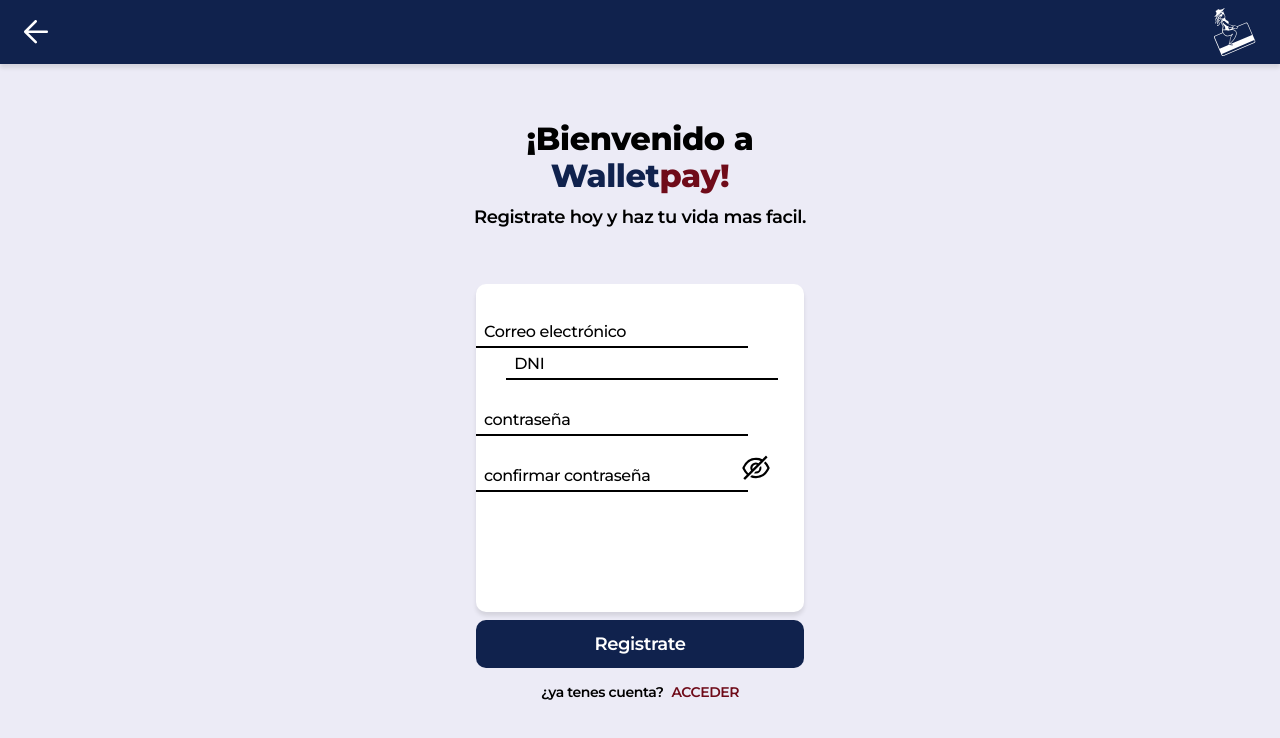
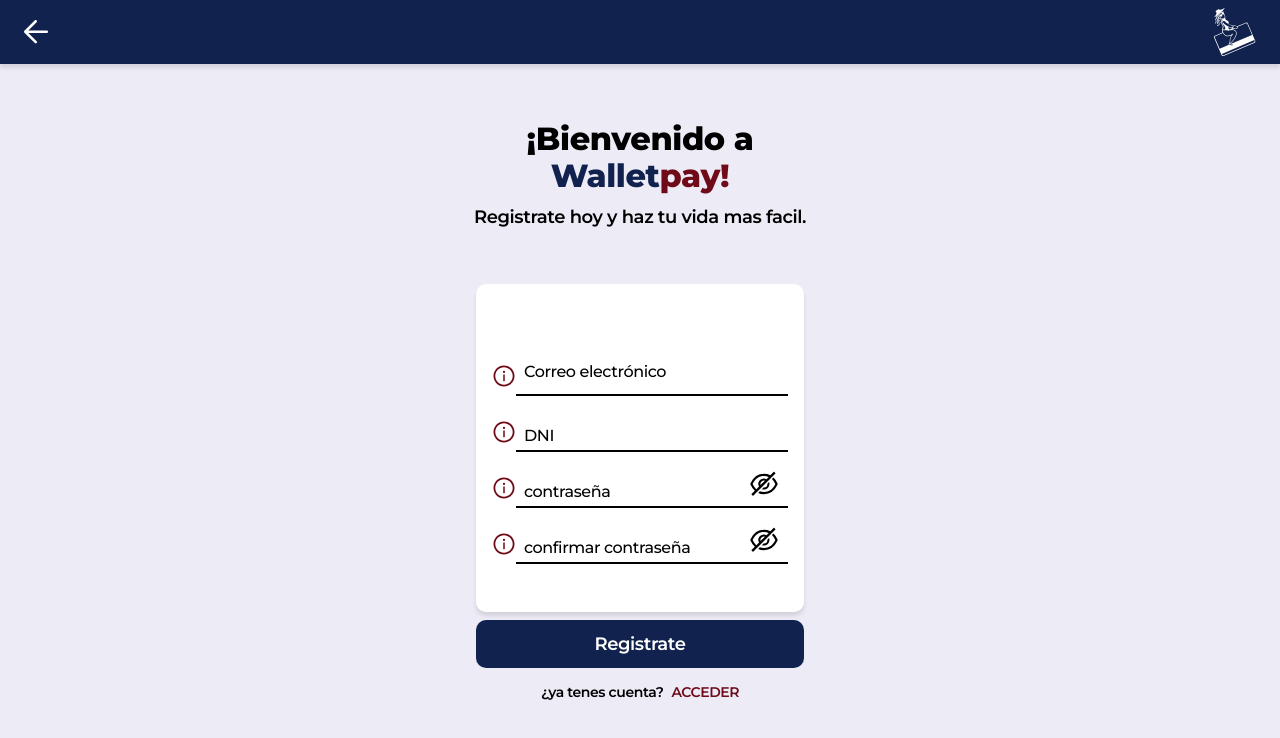
Before and after one commit to No-Country/s8-02-node-react-challenge, a React (Vite) app in the folder mercadoPago/: page /register in a window 1280 px wide. Shown: the top 738 px of the page. Built offline with nearby package versions, Linux system fonts and the light colour scheme.

Commit message:
register parejo??

```diff
--- a/mercadoPago/src/components/register/form-register/index.jsx
+++ b/mercadoPago/src/components/register/form-register/index.jsx
@@ -9,38 +9,52 @@
 
 const FormRegister = ({ handleClick }) => {
   const [showPassword, setShowPassword] = useState(false);
+  const [showPassword2, setShowPassword2] = useState(false);
+
+  const toggleShowPassword2 = () => {
+    setShowPassword2(!showPassword2);
+  };
 
   const toggleShowPassword = () => {
     setShowPassword(!showPassword);
   };
-  const toggleShowPassword1 = () => {
-    setShowPassword(!showPassword);
-  };
 
   return (
-    <form
-
-
-      className="flex flex-col items-center justify-center gap-2"
-    >
-      <div className="w-[328px] h-[328px] bg-white rounded-[10px] shadow-cardShadow flex">
-
-        <div className="flex flex-col  mt-2">
-        <div className="group">
-            <label
-              className="font-semibold text-xs leading-[15px] pl-2 invisible group-hover:visible group-hover:text-[#39528D]"
-              htmlFor="email"
-            >
+    <form className="flex flex-col items-center justify-center gap-2  ">
+      <div className="w-[328px] h-[328px] bg-white rounded-[10px] shadow-cardShadow flex p-8 pl-4">
+        <div className=" ">
+          <AiOutlineInfoCircle
+            onClick={handleClick}
+            className="w-6 h-6 mt-12     text-[#6F0B19]"
+          />
+          <AiOutlineInfoCircle
+            onClick={handleClick}
+            className="w-6 h-6 mt-8    text-[#6F0B19]"
+          />
+          <AiOutlineInfoCircle
+            onClick={handleClick}
+            className="w-6 h-6 mt-8    text-[#6F0B19]"
+          />
+          <AiOutlineInfoCircle
+            onClick={handleClick}
+            className="w-6 h-6 mt-8    text-[#6F0B19]"
+          />
+        </div>
+        <div className="flex flex-col  mt-2  ">
+          <div className="">
+            <div className="group ">
+              <label className="font-semibold text-xs leading-[15px] pl-2 invisible group-hover:visible group-hover:text-[#39528D]">
                 Correo electrónico
               </label>
               <input
                 id="email"
-              className="font-medium text-base leading-[16px] placeholder:text-black h-[32px] w-[272px] pl-2 focus:outline-none border-b-2 border-black group-hover:border-[#39528D] placeholder:focus-visible:invisible"
+                className="font-medium text-base leading-[16px] placeholder:text-black h-[48px] w-[272px] pl-2 focus:outline-none border-b-2 border-black group-hover:border-[#39528D] placeholder:focus-visible:invisible"
                 type="text"
                 // onChange={handleChange}
                 placeholder="Correo electrónico"
                 name="email"
               />
+            </div>
           </div>
 
           <div className="group">
@@ -59,7 +73,7 @@
               name="dni"
             />
           </div>
-          <div className="group">
+          <div className=" relative group">
             <label
               className="font-semibold text-xs leading-[15px] pl-2 invisible group-hover:visible group-hover:text-[#39528D]"
               htmlFor="email"
@@ -69,10 +83,21 @@
             <input
               id="contraseña"
               className="font-medium text-base leading-[16px] placeholder:text-black h-[32px] w-[272px] pl-2 focus:outline-none border-b-2 border-black group-hover:border-[#39528D] placeholder:focus-visible:invisible"
-              type="text"
+              type={showPassword2 ? "text" : "password"}
               placeholder="contraseña"
               name="contraseña"
             />
+            {showPassword2 ? (
+              <AiOutlineEye
+                onClick={toggleShowPassword2}
+                className="absolute w-8 h-8 bottom-2 right-2 group-hover:text-[#39528D]"
+              />
+            ) : (
+              <AiOutlineEyeInvisible
+                onClick={toggleShowPassword2}
+                className="absolute w-8 h-8 bottom-2 right-2 group-hover:text-[#39528D]"
+              />
+            )}
           </div>
           <div className="relative flex group">
             <div>
@@ -92,12 +117,12 @@
               {showPassword ? (
                 <AiOutlineEye
                   onClick={toggleShowPassword}
-                  className="absolute w-8 h-8 bottom-2 right-8 group-hover:text-[#39528D]"
+                  className="absolute w-8 h-8 bottom-2 right-2 group-hover:text-[#39528D]"
                 />
               ) : (
                 <AiOutlineEyeInvisible
                   onClick={toggleShowPassword}
-                  className="absolute w-8 h-8 bottom-2 right-8 group-hover:text-[#39528D]"
+                  className="absolute w-8 h-8 bottom-2 right-2 group-hover:text-[#39528D]"
                 />
               )}
             </div>
@@ -121,120 +146,7 @@
         </Link>
       </div>
     </form>
-    // <div className="flex  flex-col bg-[#ECEBF6] justify-center px-6  ">
-    //   <div className="bg-white rounded-md shadow-inner  ">
-    //     <form className="space-y-6 p-2">
-    //       <div className="group flex justify-center items-center">
-    //         <AiOutlineInfoCircle
-    //           onClick={handleClick}
-    //           className="w-8 h-8 text-[#6F0B19]"
-    //         />
-    //         <div className="relative">
-    //           <label
-    //             className="font-semibold text-xs leading-[15px] pl-2 invisible group-hover:visible group-hover:text-[#39528D]"
-    //             htmlFor="email"
-    //           >
-    //             Correo electrónico
-    //           </label>
-    //           <input
-    //             id="Correo electrónico"
-    //             className="font-medium text-base leading-[16px] placeholder:text-black h-[32px] w-[272px] pl-2 focus:outline-none border-b-2 border-black group-hover:border-[#39528D] placeholder:focus-visible:invisible"
-    //             type="text"
-    //             placeholder="Correo electrónico"
-    //           />
-    //         </div>
-    //       </div>
-    //       <div className="group flex justify-center items-center">
-    //         <AiOutlineInfoCircle
 
-    //           className="w-6 h-6  text-[#6F0B19]"
-    //         />
-    //         <div className="relative">
-    //           <label className="font-semibold text-xs leading-[15px] pl-2 invisible group-hover:visible group-hover:text-[#39528D]">
-    //             DNI
-    //           </label>
-    //           <input
-    //             id="dni"
-    //             className="font-medium text-base leading-[16px] placeholder:text-black h-[32px] w-[272px] pl-2 focus:outline-none border-b-2 border-black group-hover:border-[#39528D] placeholder:focus-visible:invisible"
-    //             type="text"
-    //             placeholder="DNI"
-    //           />
-    //         </div>
-    //       </div>
-    //       <div className="group flex justify-center items-center ">
-    //         <AiOutlineInfoCircle className="w-8 h-6   text-[#6F0B19]" />
-    //         <div className="relative">
-    //           <label className="font-semibold text-xs leading-[15px] pl-2 invisible group-hover:visible group-hover:text-[#39528D]">
-    //             Contraseña
-    //           </label>
-
-    //           <input
-    //             id="contraseña"
-    //             className="font-medium text-base leading-[16px] placeholder:text-black h-[32px] w-[272px] pl-2 focus:outline-none border-b-2 border-black group-hover:border-[#39528D] placeholder:focus-visible:invisible"
-    //             type={showPassword ? "text" : "password"}
-    //             placeholder="Contraseña"
-    //           />
-
-    //           {showPassword ? (
-    //             <AiOutlineEye
-    //               onClick={toggleShowPassword}
-    //               className="absolute w-8 h-8 bottom-2 right-2 group-hover:text-[#39528D]"
-    //             />
-    //           ) : (
-    //             <AiOutlineEyeInvisible
-    //               onClick={toggleShowPassword}
-    //               className="absolute w-8 h-8 bottom-2 right-2 group-hover:text-[#39528D]"
-    //             />
-    //           )}
-    //         </div>
-    //       </div>
-    //       <div className="group flex justify-center items-center">
-    //         <AiOutlineInfoCircle className="w-8 h-8  text-[#6F0B19]" />
-    //         <div className="relative">
-    //           <label
-    //             className="font-semibold text-xs leading-[15px] pl-2 invisible group-hover:visible group-hover:text-[#39528D]"
-    //             htmlFor="email"
-    //           >
-    //             Confirmar contraseña
-    //           </label>
-    //           <input
-    //             id="confirmar contraseña"
-    //             className="font-medium text-base leading-[16px] placeholder:text-black h-[32px] w-[272px] pl-2 focus:outline-none border-b-2 border-black group-hover:border-[#39528D] placeholder:focus-visible:invisible"
-    //             type="password"
-    //             placeholder="Confirmar contraseña"
-    //           />
-    //           {showPassword ? (
-    //             <AiOutlineEye
-    //               onClick={toggleShowPassword}
-    //               className="absolute w-8 h-8 bottom-2 right-2 group-hover:text-[#39528D]"
-    //             />
-    //           ) : (
-    //             <AiOutlineEyeInvisible
-    //               onClick={toggleShowPassword}
-    //               className="absolute w-8 h-8 bottom-2 right-2 group-hover:text-[#39528D]"
-    //             />
-    //           )}
-    //         </div>
-    //       </div>
-    //     </form>
-    //   </div>
-    //   <button
-    //     type="submit"
-    //     className="flex w-full mt-4 justify-center rounded-md bg-[#10224D] px-3 py-1.5 text-sm font-semibold leading-6 text-white "
-    //   >
-    //     Crear cuenta
-    //   </button>
-    //   <div className="flex items-center justify-center gap-2 mt-2">
-    //     <p className="text-sm font-semibold leading-[17px]">
-    //       ¿ya tenes cuenta?
-    //     </p>
-    //     <Link to="/login">
-    //       <p className="text-[#6F0B19] text-sm leading-[17px] font-semibold">
-    //         ACCEDER
-    //       </p>
-    //     </Link>
-    //   </div>
-    // </div>
   );
 };
 
```
Lines whose indentation alone changed are shown as unchanged.
